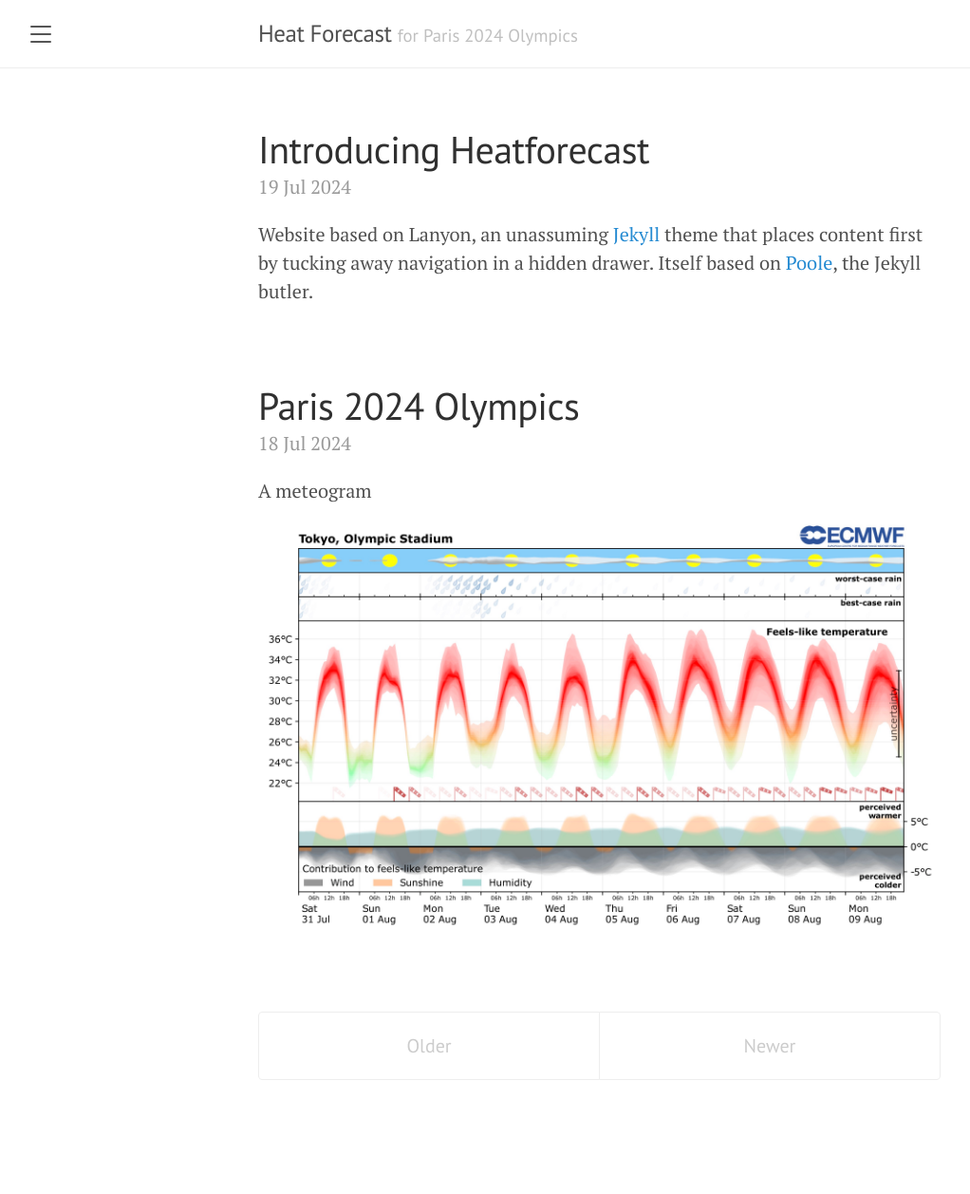
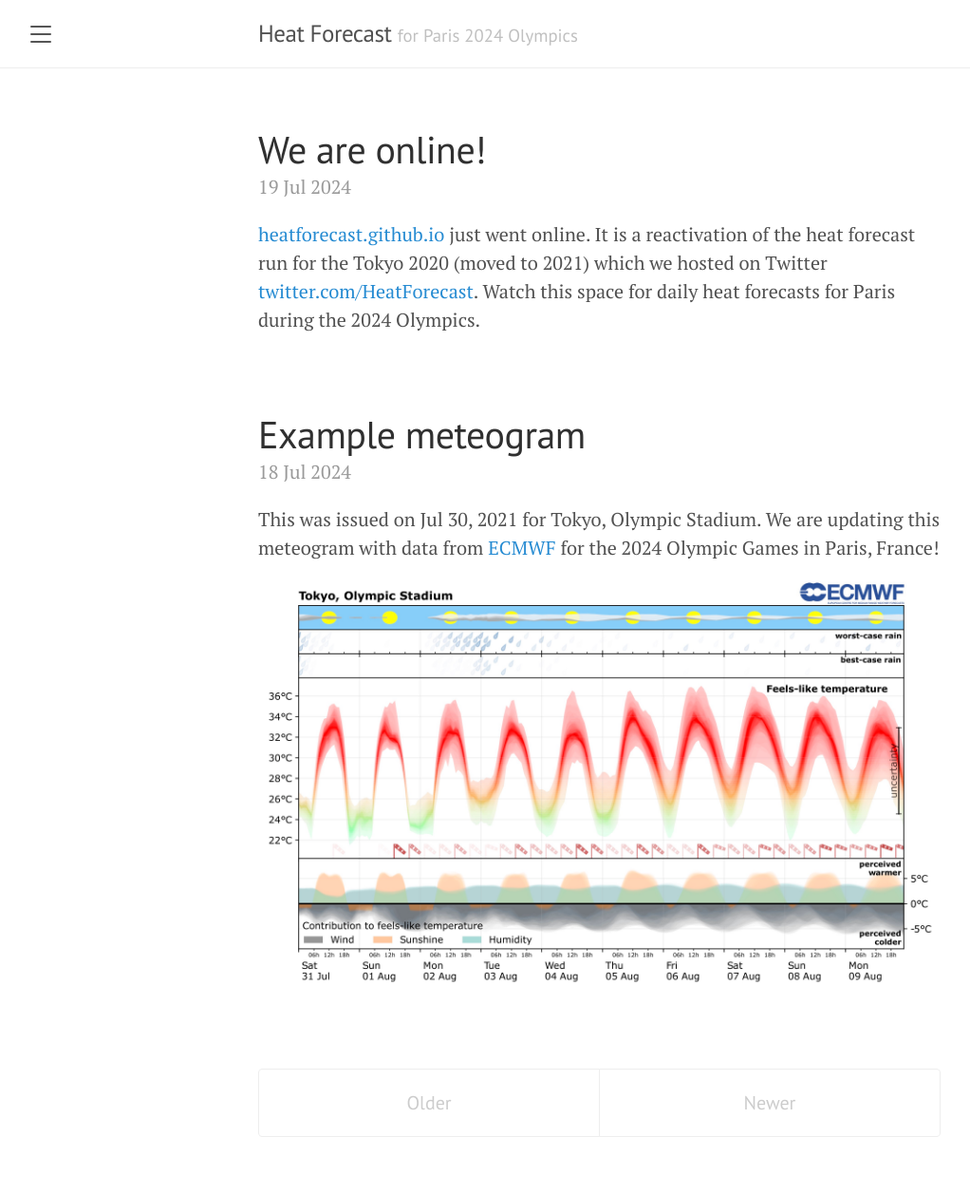
Before and after one commit to heatforecast/heatforecast.github.io, a Jekyll site: the page built from index.html, in a window 1280 px wide. Shown: the whole page at 95% size, without its empty margins (8-1030 px from the left). Built offline with Jekyll 4.4.1, drawn with Linux system fonts in a browser that asks for light colours; the list of posts is cut into pages by our own code; before the commit the page ends 1197 px from its top, so only the background shows below that.

Commit message:
posts updated

```diff
--- a/_posts/2024-07-18-init.md
+++ b/_posts/2024-07-18-init.md
@@ -1,8 +1,10 @@
 ---
 layout: post
-title: Paris 2024 Olympics
+title: Example meteogram
 ---
 
-A meteogram
+This was issued on Jul 30, 2021 for Tokyo, Olympic Stadium.
+We are updating this meteogram with data from [ECMWF](https://ecmwf.int)
+for the 2024 Olympic Games in Paris, France!
 
 ![Example meteogram](images/tokyo_heatforecast.jpg)
--- a/_posts/2024-07-19-another.md
+++ /dev/null
@@ -1,6 +0,0 @@
----
-layout: post
-title: Introducing Heatforecast
----
-
-Website based on Lanyon, an unassuming [Jekyll](http://jekyllrb.com) theme that places content first by tucking away navigation in a hidden drawer. Itself based on [Poole](http://getpoole.com), the Jekyll butler.
--- /dev/null
+++ b/_posts/2024-07-19-online.md
@@ -0,0 +1,9 @@
+---
+layout: post
+title: We are online!
+---
+
+[heatforecast.github.io](https://heatforecast.github.io) just went online.
+It is a reactivation of the heat forecast run for the Tokyo 2020 (moved to 2021)
+which we hosted on Twitter [twitter.com/HeatForecast](https://twitter.com/HeatForecast).
+Watch this space for daily heat forecasts for Paris during the 2024 Olympics.
```
